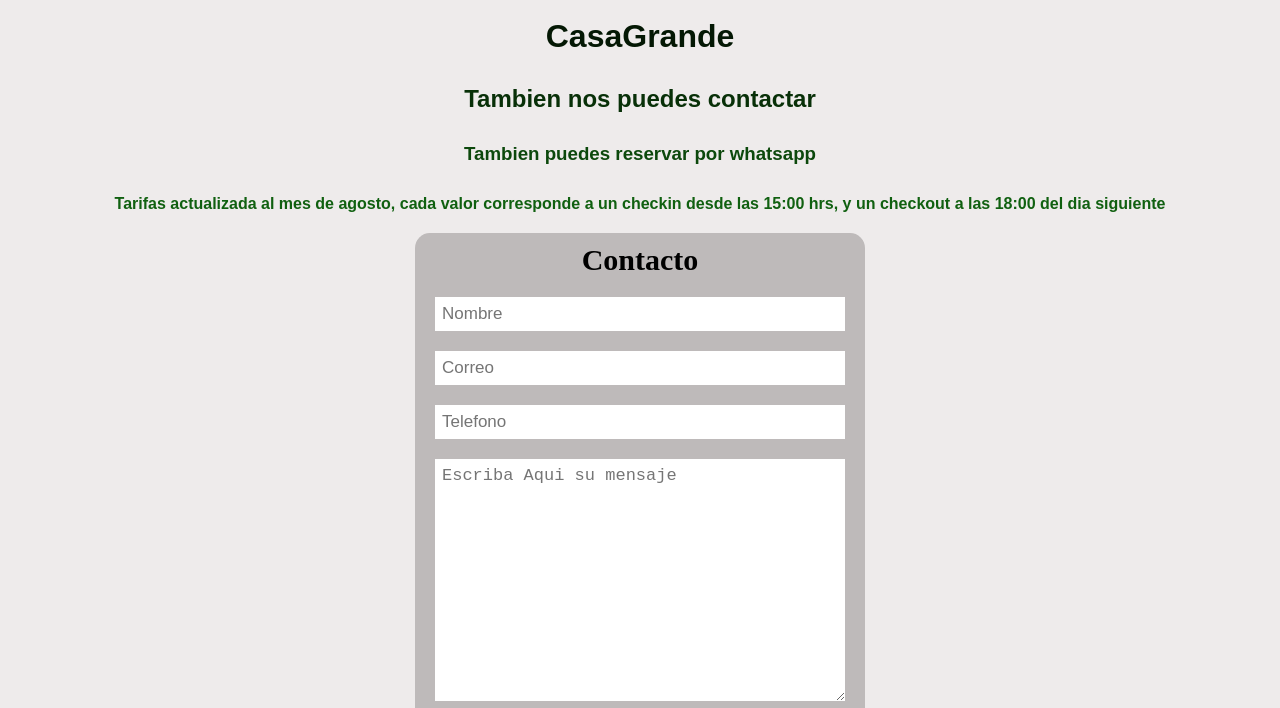
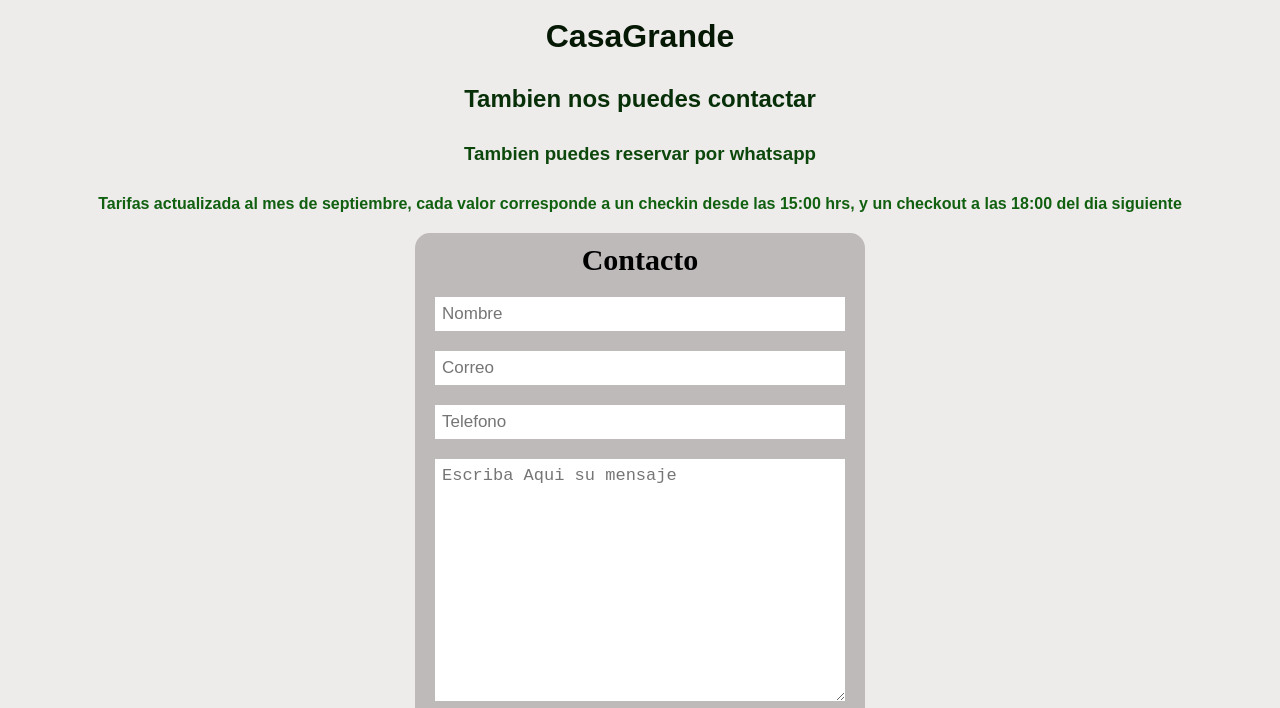
Before and after one commit to EmilioJRobles/casagrande.Robles, a website: page Seccion5Contacto.html in a window 1280 px wide. Shown: the part 92-800 px from the top of the page. Drawn offline with Linux system fonts and the light colour scheme.

Commit message:
cambio de mes

```diff
--- a/Seccion5Contacto.html
+++ b/Seccion5Contacto.html
@@ -49,7 +49,7 @@
   <h2 class="titulo2">Tambien nos puedes contactar</h2>
   <h3 class="titulo3">Tambien puedes reservar por whatsapp</h3>
   <h4 class="titulo4">
-    Tarifas actualizada al mes de agosto, cada valor corresponde a un
+    Tarifas actualizada al mes de septiembre, cada valor corresponde a un
     checkin desde las 15:00 hrs, y un checkout a las 18:00 del dia siguiente
   </h4>
 
```
